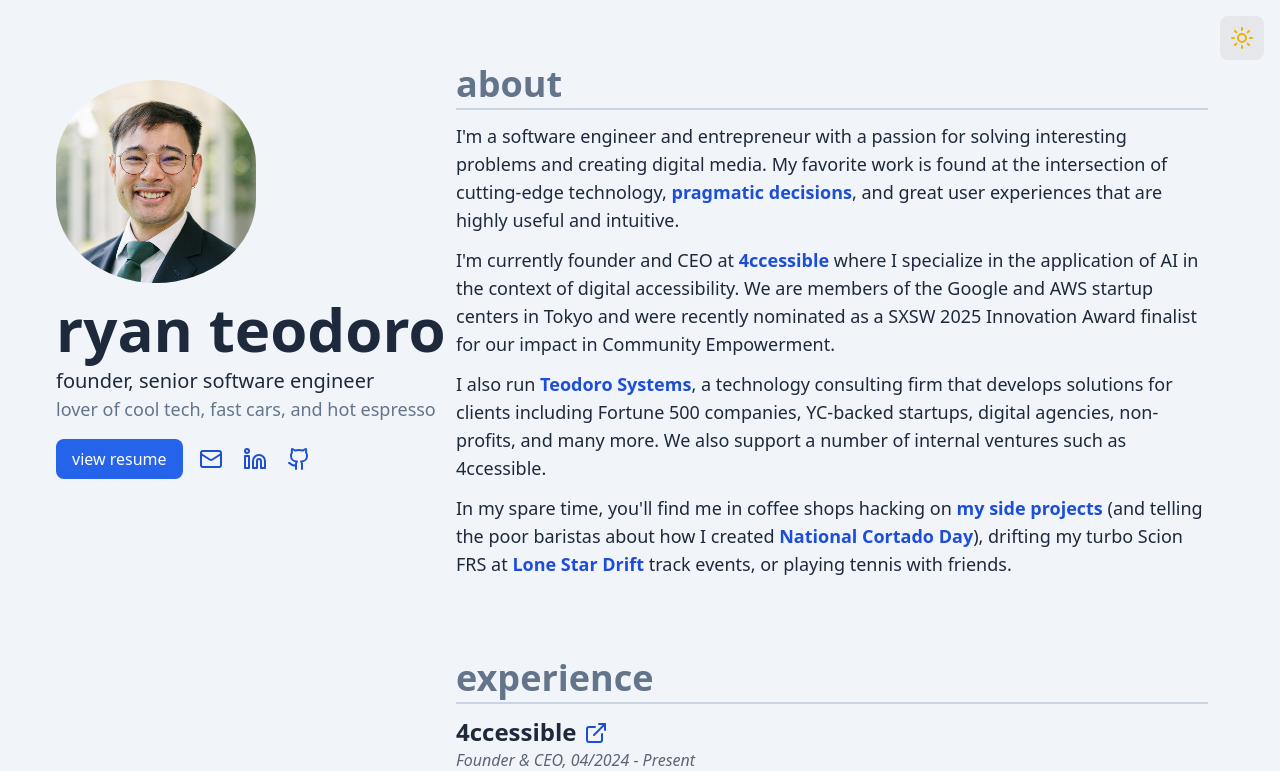
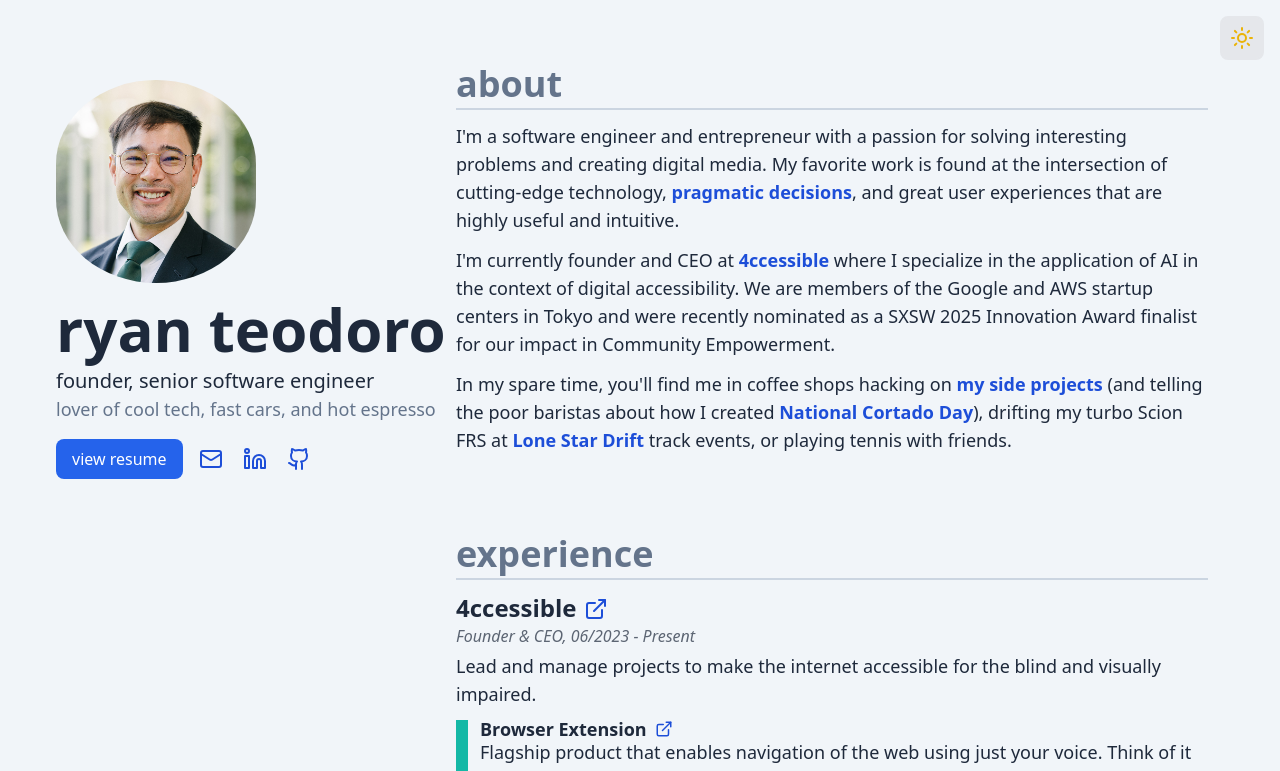
Before and after one commit to thechori/ryanteodoro.com-v2-frontend, a React (Vite) app: page / in a window 1280 px wide. Shown: the top 771 px of the page. Built offline with nearby package versions, Linux system fonts and the light colour scheme.

Commit message:
update information

```diff
--- a/src/components/about/index.tsx
+++ b/src/components/about/index.tsx
@@ -26,17 +26,6 @@ const About = () => (
     </p>
 
     <p className="mb-3">
-      I also run{" "}
-      <a href="https://teodorosystems.com" target="_blank">
-        Teodoro Systems
-      </a>
-      {", "}a technology consulting firm that develops solutions for clients
-      including Fortune 500 companies, YC-backed startups, digital agencies,
-      non-profits, and many more. We also support a number of internal ventures
-      such as 4ccessible.
-    </p>
-
-    <p className="mb-3">
       In my spare time, you'll find me in coffee shops hacking on{" "}
       <a href="#projects">my side projects</a> (and telling the poor baristas
       about how I created{" "}
--- a/src/data/experiences.ts
+++ b/src/data/experiences.ts
@@ -12,7 +12,7 @@ export const experiences: Experience[] = [
         type: "Founder",
         description:
           "Lead and manage projects to make the internet accessible for the blind and visually impaired.",
-        startDate: new Date(2024, 3),
+        startDate: new Date(2023, 5),
 
         endDate: null,
         achievements: [
@@ -165,6 +165,7 @@ export const experiences: Experience[] = [
       }
     ]
   },
+  /*
   {
     company: "Teodoro Systems",
     url: "https://teodorosystems.com",
@@ -348,6 +349,7 @@ Stood up WordPress website alongside React SPA for marketing and SEO purposes --
       }
     ]
   },
+*/
   {
     company: "Shell",
     url: "https://shell.com",
```
Also changed, not shown: 1 other file (tests, documents, lock files or other folders).
